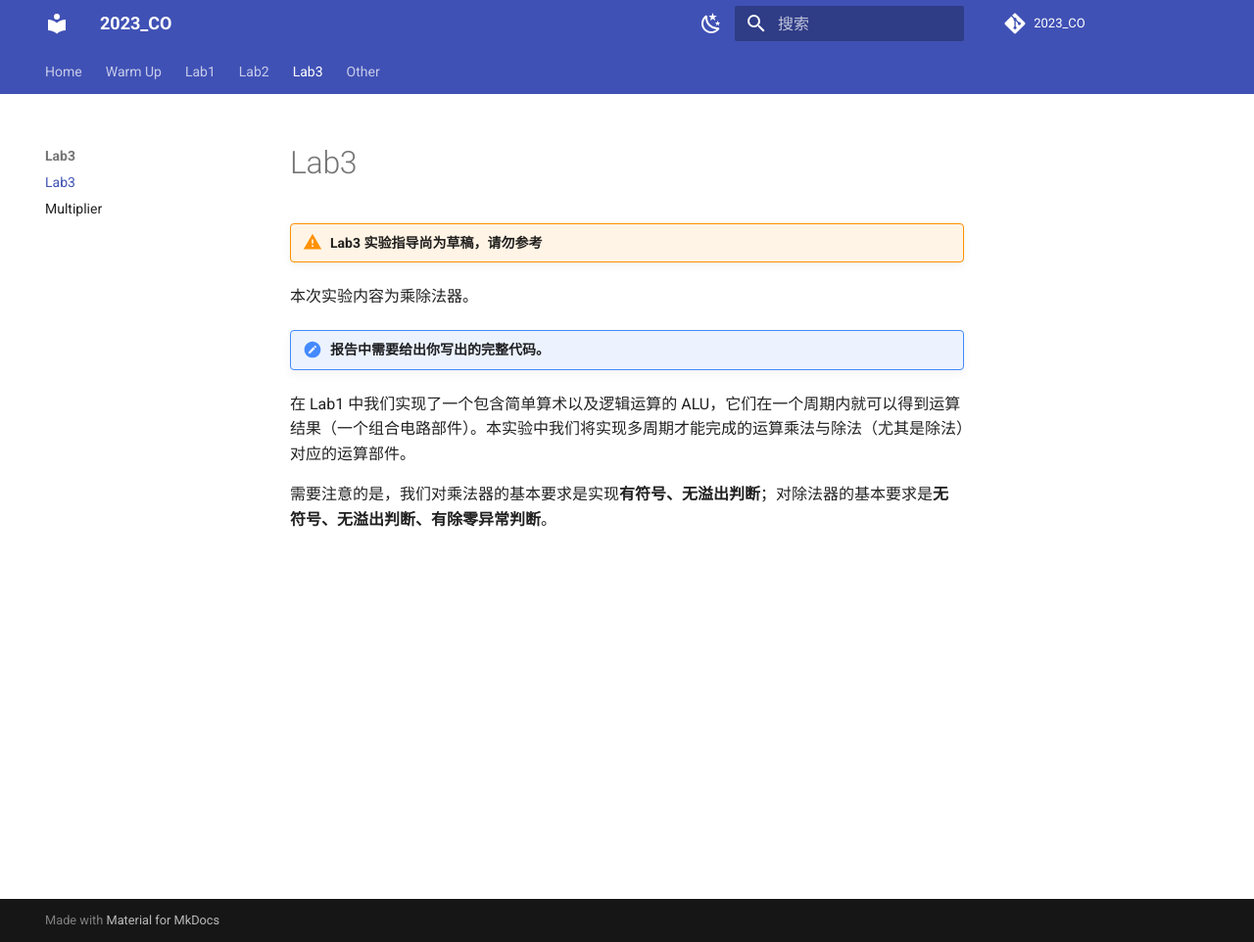
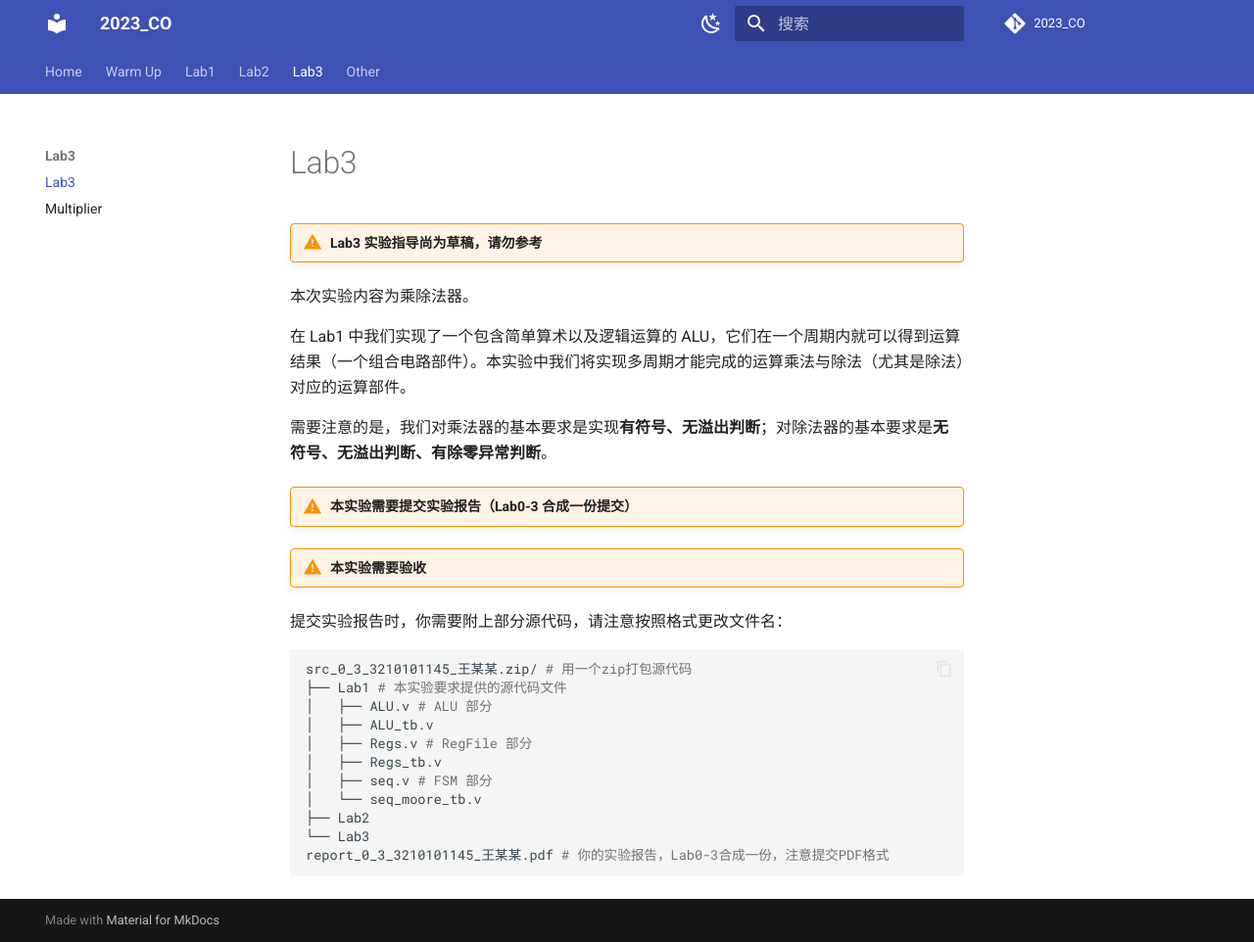
Before and after one commit to Guahao31/2023_CO, an MkDocs documentation site: the page built from docs/Lab3/Lab3.md, in a window 1280 px wide and 962 px high. Shown: the whole window at 98% size. Built offline with MkDocs 1.6.1 and Material for MkDocs 9.7.7, drawn with Linux system fonts in a browser that asks for light colours; comment, search, counter and statistics services are not loaded.

Commit message:
update: Lab3

````diff
--- a/docs/Lab3/Lab3.md
+++ b/docs/Lab3/Lab3.md
@@ -4,8 +4,26 @@
 
 本次实验内容为乘除法器。
 
-!!! note "报告中需要给出你写出的完整代码。"
-
 在 Lab1 中我们实现了一个包含简单算术以及逻辑运算的 ALU，它们在一个周期内就可以得到运算结果（一个组合电路部件）。本实验中我们将实现多周期才能完成的运算乘法与除法（尤其是除法）对应的运算部件。
 
 需要注意的是，我们对乘法器的基本要求是实现**有符号、无溢出判断**；对除法器的基本要求是**无符号、无溢出判断、有除零异常判断**。
+
+!!! warning "本实验需要提交实验报告（Lab0-3 合成一份提交）"
+
+!!! warning "本实验需要验收"
+
+提交实验报告时，你需要附上部分源代码，请注意按照格式更改文件名：
+
+```bash
+src_0_3_3210101145_王某某.zip/ # 用一个zip打包源代码
+├── Lab1 # 本实验要求提供的源代码文件
+│   ├── ALU.v # ALU 部分
+│   ├── ALU_tb.v
+│   ├── Regs.v # RegFile 部分
+│   ├── Regs_tb.v
+│   ├── seq.v # FSM 部分
+│   └── seq_moore_tb.v
+├── Lab2
+└── Lab3
+report_0_3_3210101145_王某某.pdf # 你的实验报告，Lab0-3合成一份，注意提交PDF格式
+```
````
Also changed, not shown: docs/Lab3/multiplier.md (+3 -0 lines).
